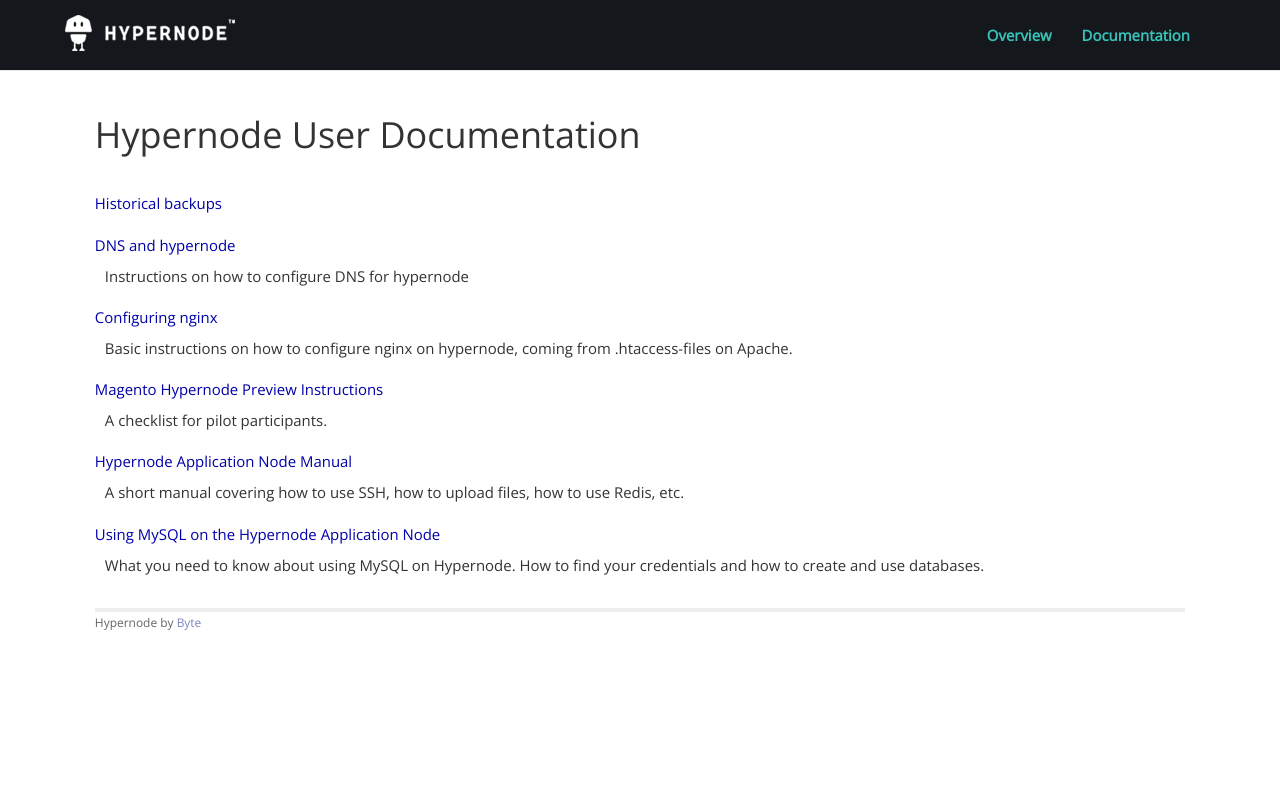
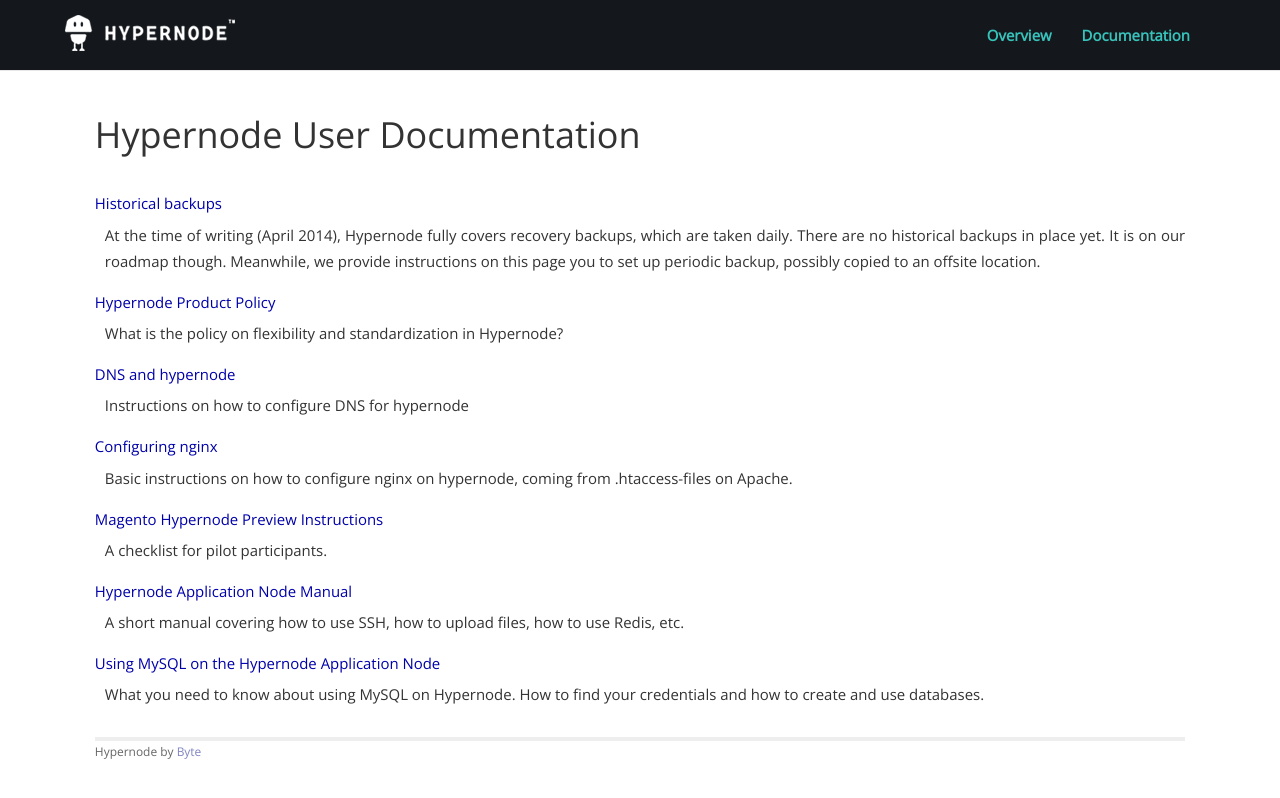
Before and after one commit to damnlie/hypernode.github.io, a Jekyll site: the page built from index.html, in a window 1280 px wide. Shown: the top 798 px of the page. Built offline with Jekyll 4.4.1, drawn with Linux system fonts in a browser that asks for light colours; nearby versions of some CDN libraries; Markdown is read by kramdown in place of the engine named in the settings; a script that is not in the unit is left out; some of the changed lines change nothing that is shown.

Commit message:
Added excerpt and gruus policies hopefully right this time

```diff
--- /dev/null
+++ b/_posts/2014-02-21-hypernode-product-policies.md
@@ -0,0 +1,29 @@
+---
+layout: post
+title:  "Hypernode Product Policy"
+excerpt: "What is the policy on flexibility and standardization in Hypernode?"
+---
+
+# Flexibility vs standardization in configuration and settings
+
+In theory, dedicated hosts offer limitless flexibility on the part of the customer. In practise, Byte will try to strike a balance between flexibility and standardization on the Hypernode platform. While we want to offer you the flexibility you need, we also want to provide the security a standardized platform brings. We aim at getting 95% of the features perfect for 95% of the Magento shops out there.
+
+There are several advantages to having a high degree of standardization in the stack configuration:
+
+* Whenever there are stack updates because of maintenance or security, Byte tests several reference applications. Because there are only so many features to maintain and because client applications are expected to conform to certain standards, the tests make it safe to say that all Hypernode shops will work with the new stack.
+* Because of the insight our tests give us, we have the confidence to enhance the stack early and often.
+* To keep our confidence in the platform high, we want to limit the number of different stacks. Probably approx 2 (production and testing) and a couple of experimental stacks.
+* Byte can perform emergency (security) maintenance instantaneous and 99,5% of shops will work properly.
+* Easy or automatic scaling to bigger or multiple nodes is only possible with a very high degree of standardization.
+
+When we roll out a new feature, however, we wont know exactly where the perfect balance between standards and flexibility lies. Where does leaving you to tweak at will impede our ability to upgrade your shop to a safe and secure platform without incident? Where do we need to restrict your endless creativity for the sake of stability?
+
+Well, initially we will offer a lot of flexibility on your part. This allows us to find out what features are needed and used. Then we will gradually or (not that gradually) bring standardization to the feature once we learn about your use.
+
+The process will look something like:
+
+1. A new feature is developed or part of the stack is up for revamp.
+1. If possible, we'll try to find the proper amount of standardisation vs flexibility immediately. We'll provide a best practise and possibly some flexibility for configuration.
+1. If not, developers will be able to tweak a lot of the configuration and settings.
+1. After a certain period, we will distill a best practise and implement this for all customers.
+1. Later we will add flexibility to certain configurations/settings of the stack/tools, based on the combined wishes of the developers, while maintaining the power of standardization.
--- a/_posts/2014-04-07-historical-backups.md
+++ b/_posts/2014-04-07-historical-backups.md
@@ -1,6 +1,7 @@
 ---
 layout: post
 title:  "Historical backups"
+excerpt: "At the time of writing (April 2014), Hypernode fully covers recovery backups, which are taken daily. There are no historical backups in place yet. It is on our roadmap though. Meanwhile, we provide instructions on this page you to set up periodic backup, possibly copied to an offsite location."
 ---
 
 In general there are two types of backups:
```
